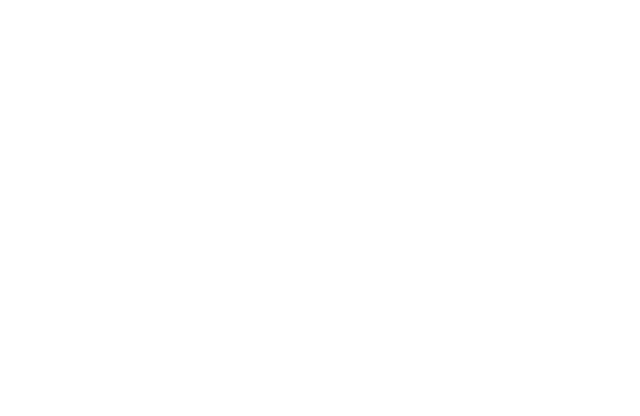
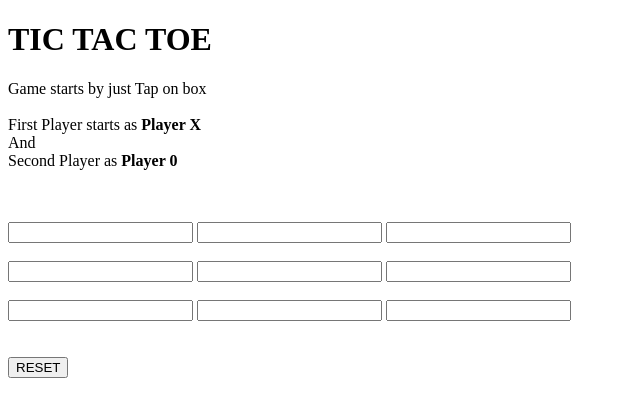
Before and after one commit to rudreshoza18/tic-tac-toe, a plain HTML site: page index.html in a window 1280 px wide. Shown: the whole page, without its empty margins (0-640 px from the left). Drawn offline with Linux system fonts and the light colour scheme.

Commit message:
Update index.html
Created grid box to play game on and added instructions

```diff
--- a/index.html
+++ b/index.html
@@ -5,8 +5,66 @@
     <meta http-equiv="X-UA-Compatible" content="IE=edge">
     <meta name="viewport" content="width=device-width, initial-scale=1.0">
     <title>TIC-TAC-TOE</title>
+
+    <link rel="stylesheet"
+        type="text/css" href="tic.css">
+
+    <script src="tic.js"></script>
 </head>
+
 <body>
+    <div id="main">
+        <h1>TIC TAC TOE</h1>
+
+        <p id="ins">Game starts by just Tap on
+            box<br><br>First Player starts as
+            <b>Player X</b><br>And<br>Second
+            Player as <b>Player 0</b>
+        </p>
+
+
+        <br><br>
+
+        <input type="text" id="b1" onclick=
+            "myfunc_3(); myfunc();" readonly>
+
+        <input type="text" id="b2" onclick=
+            "myfunc_4(); myfunc();" readonly>
+
+        <input type="text" id="b3" onclick=
+            "myfunc_5(); myfunc();" readonly>
+        <br><br>
+
+        <input type="text" id="b4" onclick=
+            "myfunc_6(); myfunc();" readonly>
+
+        <input type="text" id="b5" onclick=
+            "myfunc_7(); myfunc();" readonly>
+
+        <input type="text" id="b6" onclick=
+            "myfunc_8(); myfunc();" readonly>
+        <br><br>
+
+        <input type="text" id="b7" onclick=
+            "myfunc_9(); myfunc();" readonly>
+
+        <input type="text" id="b8" onclick=
+            "myfunc_10();myfunc();" readonly>
+
+        <input type="text" id="b9" onclick=
+            "myfunc_11();myfunc();" readonly>
+
+        <br><br><br>
+
+        <button id="but" onclick="myfunc_2()">
+            RESET
+        </button>
+
+        <br><br>
+
+        <p id="print"></p>
+
+    </div>
 
 </body>
 </html>
```
